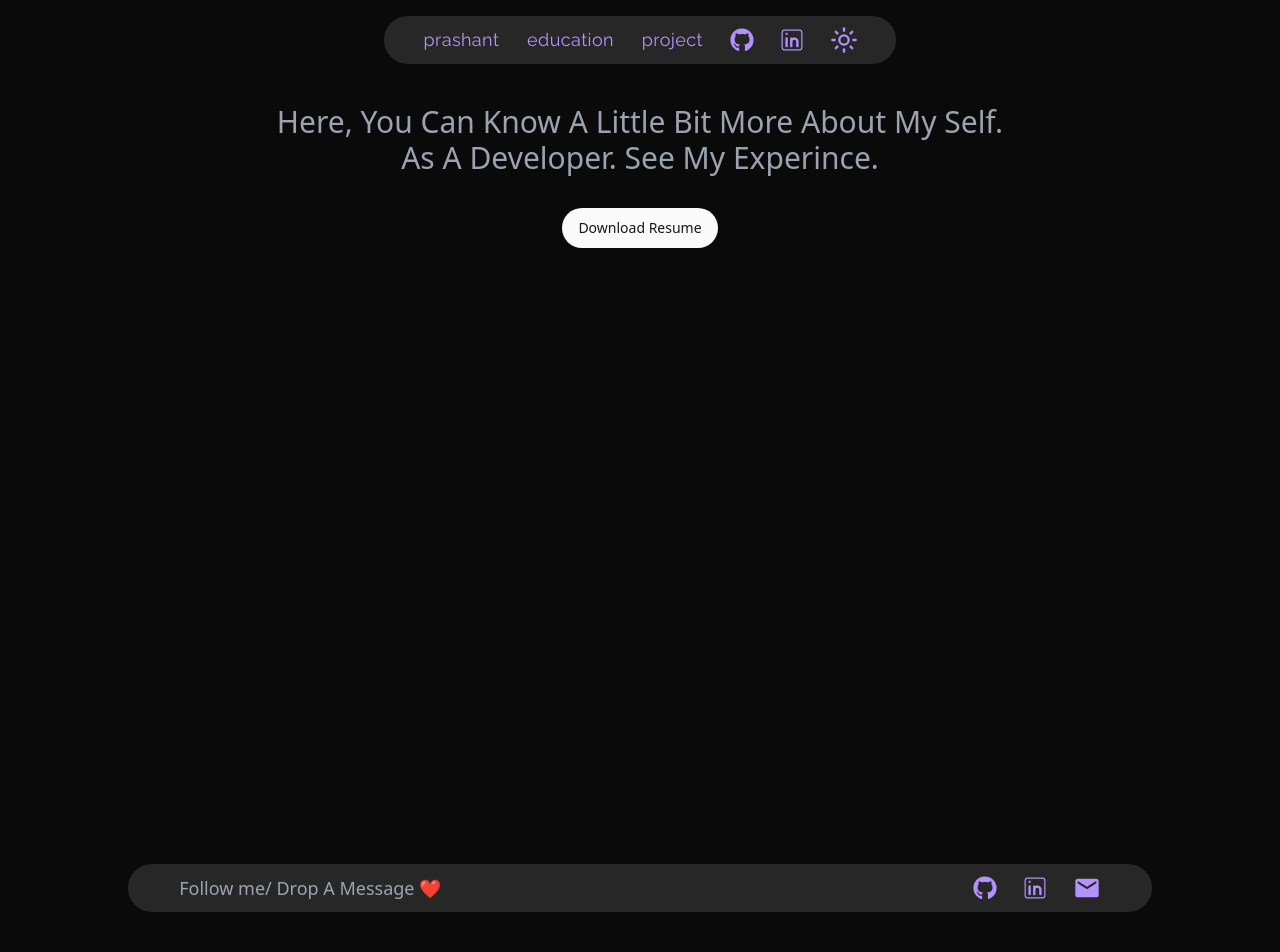
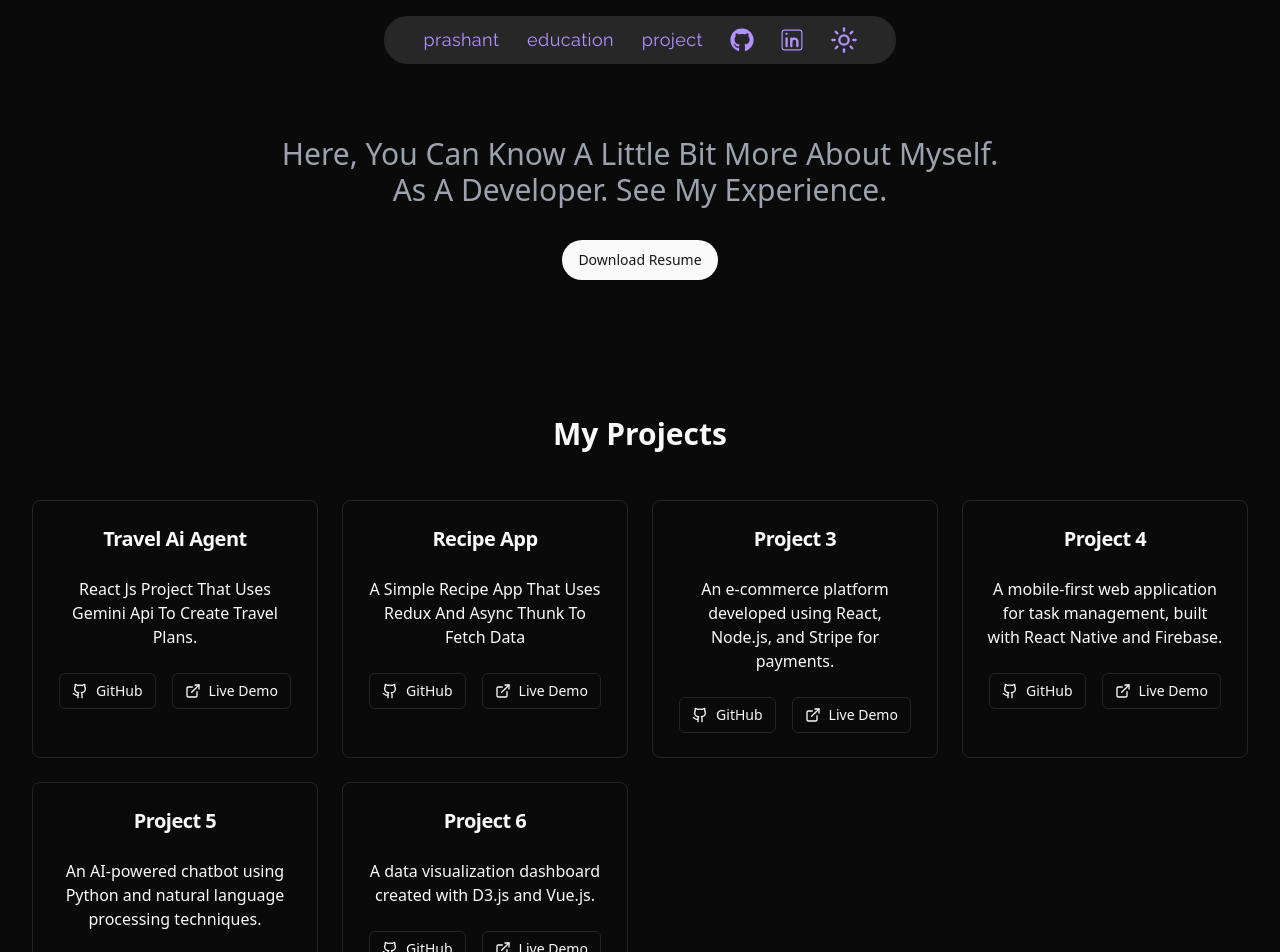
Before and after one commit to PRASHANTSWAROOP001/new-portfolio, a React (Vite) app: page /project in a window 1280 px wide. Shown: the top 952 px of the page. Before the commit the page ends 920 px from the top, so only its background shows below. Built offline with nearby package versions, Linux system fonts and the light colour scheme.

Commit message:
created project page and added project card.

```diff
--- a/src/pages/Project.jsx
+++ b/src/pages/Project.jsx
@@ -1,31 +1,113 @@
-import React from 'react';
-import {ChevronLeft, ChevronRight, Slash} from "lucide-react"
+'use client'
 
-import {Button} from "../components/ui/button"
+import { useEffect, useState } from 'react'
+import { Card, CardContent, CardFooter, CardHeader, CardTitle } from "@/components/ui/card"
+import { Button } from "@/components/ui/button"
+import { GithubIcon, ExternalLinkIcon } from 'lucide-react'
 
-function Project() {
+
+
+export default function CombinedProjectPage() {
+  const [visibleProjects, setVisibleProjects] = useState(0)
+
+  const projectsData = [
+    {
+      title: "Travel Ai Agent",
+      description: "React Js Project That Uses Gemini Api To Create Travel Plans.",
+      githubLink: "https://github.com/PRASHANTSWAROOP001/Travel-AI-Agent",
+      liveLink: "https://travel-ai-agent.netlify.app/"
+    },
+    {
+      title: "Recipe App",
+      description: "A Simple Recipe App That Uses Redux And Async Thunk To Fetch Data",
+      githubLink: "https://github.com/PRASHANTSWAROOP001/FOOD-RECIPE-APP",
+      liveLink: "https://prashantswaroop001.github.io/FOOD-RECIPE-APP/"
+    },
+    {
+      title: "Project 3",
+      description: "An e-commerce platform developed using React, Node.js, and Stripe for payments.",
+      githubLink: "https://github.com/yourusername/project3",
+      liveLink: "https://project3.yourdomain.com"
+    },
+    {
+      title: "Project 4",
+      description: "A mobile-first web application for task management, built with React Native and Firebase.",
+      githubLink: "https://github.com/yourusername/project4",
+      liveLink: "https://project4.yourdomain.com"
+    },
+    {
+      title: "Project 5",
+      description: "An AI-powered chatbot using Python and natural language processing techniques.",
+      githubLink: "https://github.com/yourusername/project5",
+      liveLink: "https://project5.yourdomain.com"
+    },
+    {
+      title: "Project 6",
+      description: "A data visualization dashboard created with D3.js and Vue.js.",
+      githubLink: "https://github.com/yourusername/project6",
+      liveLink: "https://project6.yourdomain.com"
+    }
+  ]
+
+  useEffect(() => {
+    const timer = setInterval(() => {
+      setVisibleProjects((prev) => (prev < projectsData.length ? prev + 1 : prev))
+    }, 300) // Adjust this value to change the delay between each card appearance
+
+    return () => clearInterval(timer)
+  }, [])
+
   return (
-    <div className='w-full min-h-screen'>
-
+    <div className="min-h-screen bg-background text-foreground p-8">
       <section className='w-full py-10'>
         <div>
-           <h1 className='text-center text-3xl text-gray-400'> Here, You Can Know A Little Bit More About My Self.  <br />
-            As A Developer. See My Experince.</h1>
+          <h1 className='text-center text-3xl text-gray-400'>Here, You Can Know A Little Bit More About Myself.<br />
+            As A Developer. See My Experience.</h1>
         </div>
 
         <div className='flex items-center justify-center py-8 '>
+          <Button className='rounded-full'>Download Resume</Button>
+        </div>
+      </section>
 
-          <Button className='rounded-full'> Download Resume </Button>
+      <section className='w-full pt-12 pb-24'>
 
-        </div>
+      <h1 className="text-3xl font-bold mb-8 text-center py-4">My Projects</h1>
+      <div className="grid grid-cols-1 md:grid-cols-2 lg:grid-cols-4 gap-6 justify-items-center">
+        {projectsData.map((project, index) => (
+          <Card
+            key={index}
+            className={`w-full max-w-sm bg-card transition-all duration-500 ease-in-out ${
+              index < visibleProjects
+                ? 'opacity-100 translate-y-0'
+                : 'opacity-0 translate-y-full'
+            }`}
+          >
+            <CardHeader>
+              <CardTitle className="text-xl font-semibold text-primary text-center">{project.title}</CardTitle>
+            </CardHeader>
+            <CardContent>
+              <p className="text-center text-secondary-foreground">{project.description}</p>
+            </CardContent>
+            <CardFooter className="flex justify-center space-x-4">
+              <Button variant="outline" size="sm" asChild>
+                <a href={project.githubLink} target="_blank" rel="noopener noreferrer">
+                  <GithubIcon className="mr-2 h-4 w-4" />
+                  GitHub
+                </a>
+              </Button>
+              <Button variant="outline" size="sm" asChild>
+                <a href={project.liveLink} target="_blank" rel="noopener noreferrer">
+                  <ExternalLinkIcon className="mr-2 h-4 w-4" />
+                  Live Demo
+                </a>
+              </Button>
+            </CardFooter>
+          </Card>
+        ))}
+      </div>
 
       </section>
-
-
-
-
     </div>
   )
 }
-
-export default Project;
```
